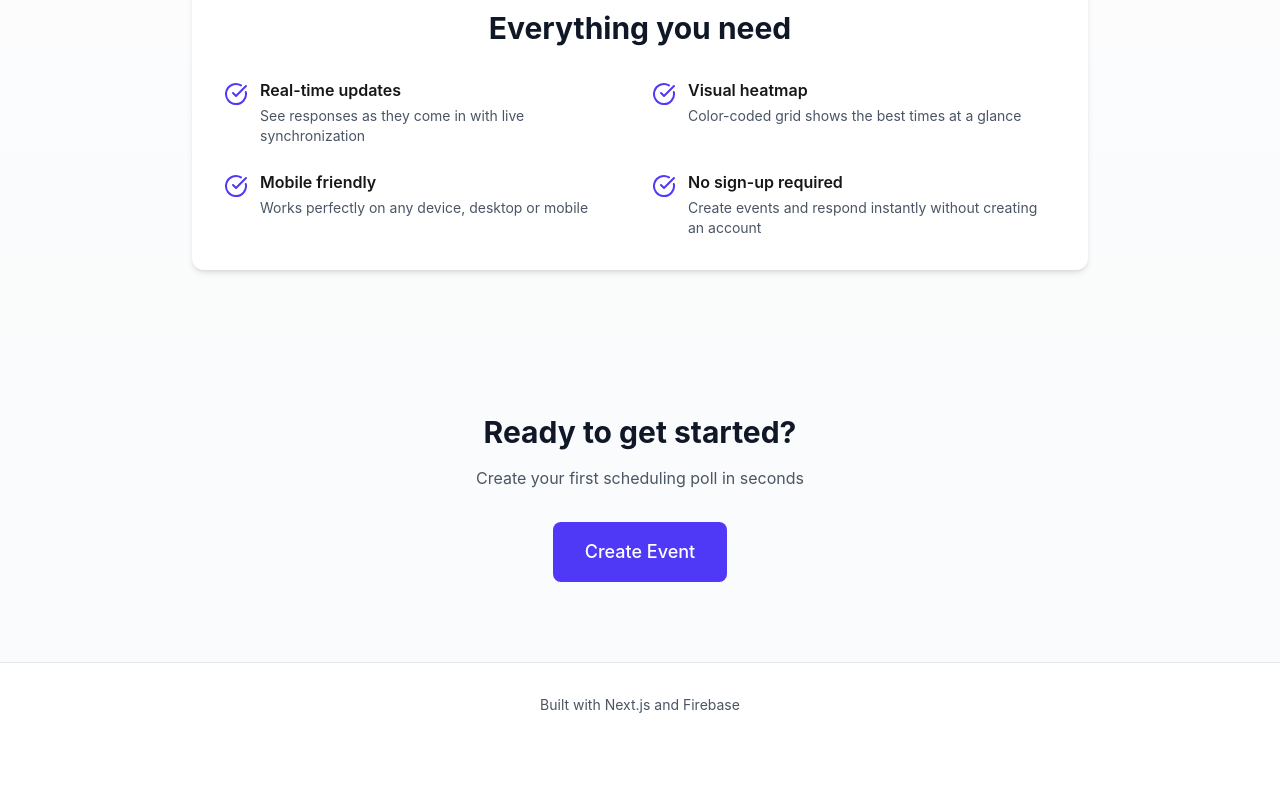
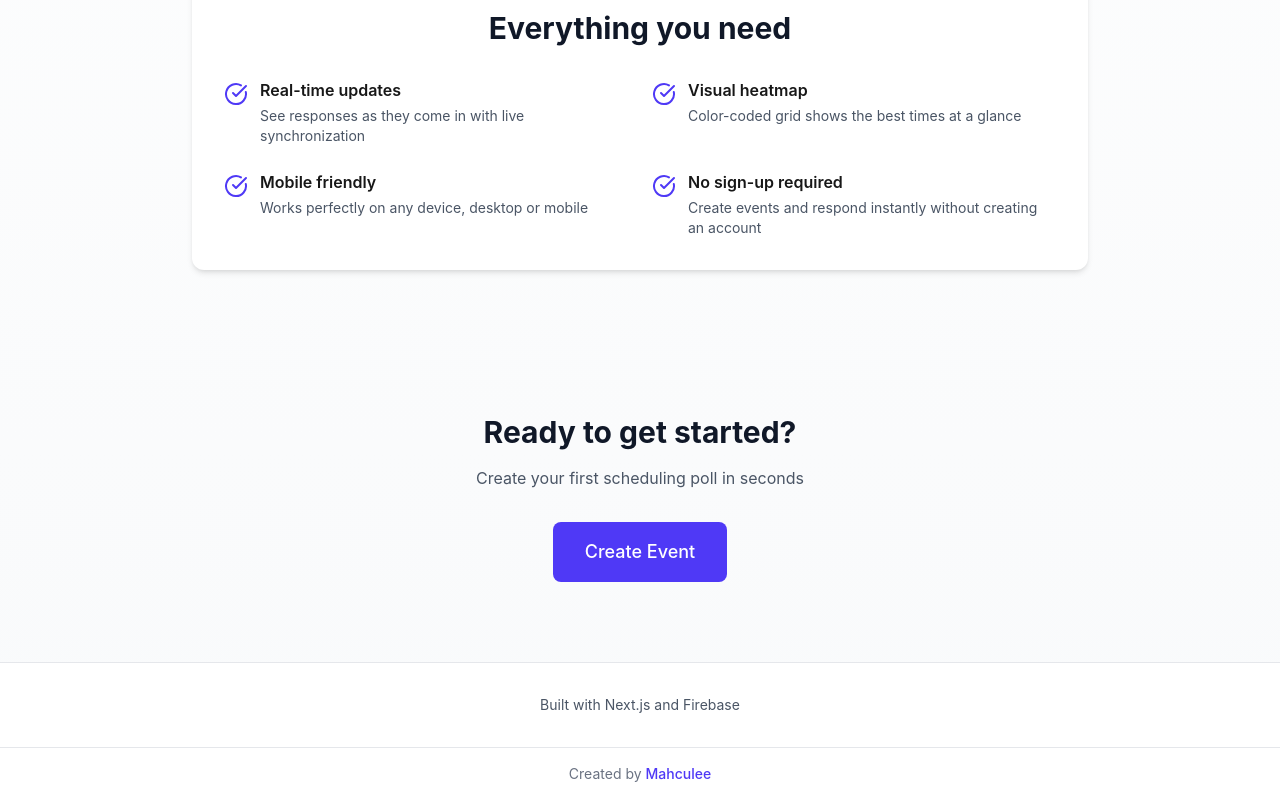
Before and after one commit to michaelkli1998/Availability-Scheduler, a Next.js app: page / in a window 1280 px wide. Shown: the part 975-1775 px from the top of the page. Before the commit the page ends 1722 px from the top, so only its background shows below. Built offline with nearby package versions, Linux system fonts and the light colour scheme.

Commit message:
add credits

```diff
--- a/app/layout.tsx
+++ b/app/layout.tsx
@@ -26,9 +26,22 @@ export default function RootLayout({
   return (
     <html lang="en">
       <body
-        className={`${geistSans.variable} ${geistMono.variable} antialiased`}
+        className={`${geistSans.variable} ${geistMono.variable} antialiased flex flex-col min-h-screen`}
       >
-        {children}
+        <main className="flex-1">
+          {children}
+        </main>
+        <footer className="py-4 text-center text-sm text-gray-500 border-t border-gray-200">
+          Created by{' '}
+          <a
+            href="https://mahculee.com"
+            target="_blank"
+            rel="noopener noreferrer"
+            className="text-indigo-600 hover:text-indigo-700 font-medium"
+          >
+            Mahculee
+          </a>
+        </footer>
         <Toaster
           position="top-center"
           toastOptions={{
```
